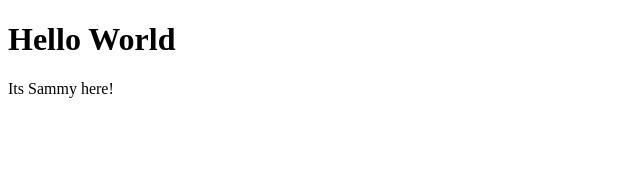
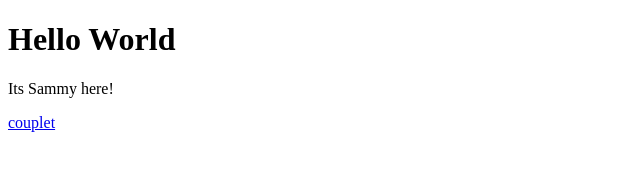
Before and after one commit to esp688/sample_website-, a plain HTML site: page index.html in a window 1280 px wide. Shown: the full height of the page, 0-640 px from the left. Drawn offline with Linux system fonts and the light colour scheme.

Commit message:
added link

```diff
--- a/index.html
+++ b/index.html
@@ -10,6 +10,8 @@
 
   <h1>Hello World</h1>
   <p>Its Sammy here!</p>
+  <a href="https://en.wikipedia.org/wiki/Couplet">couplet</a>
+
 
 </body>
 </html>
```
